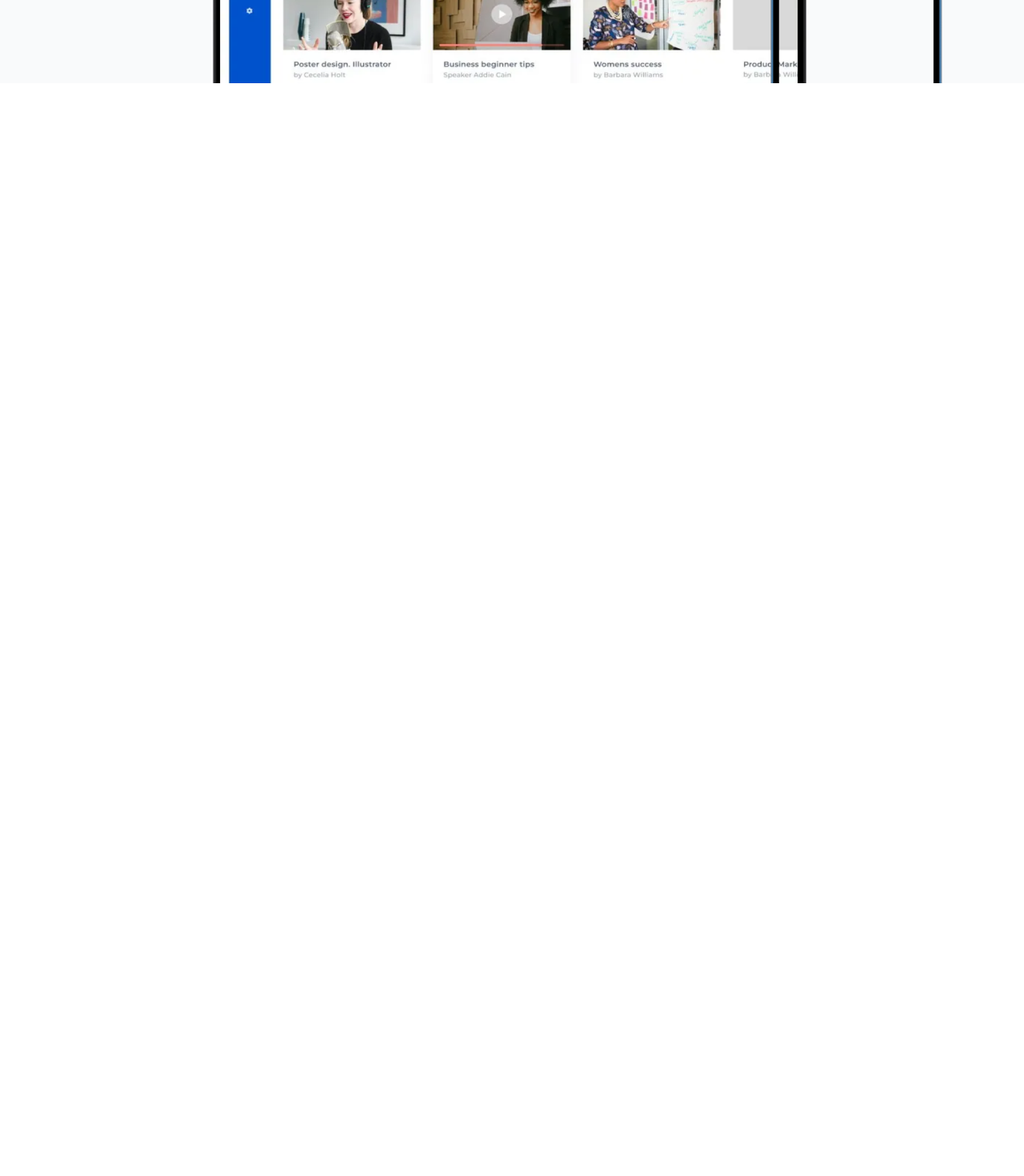
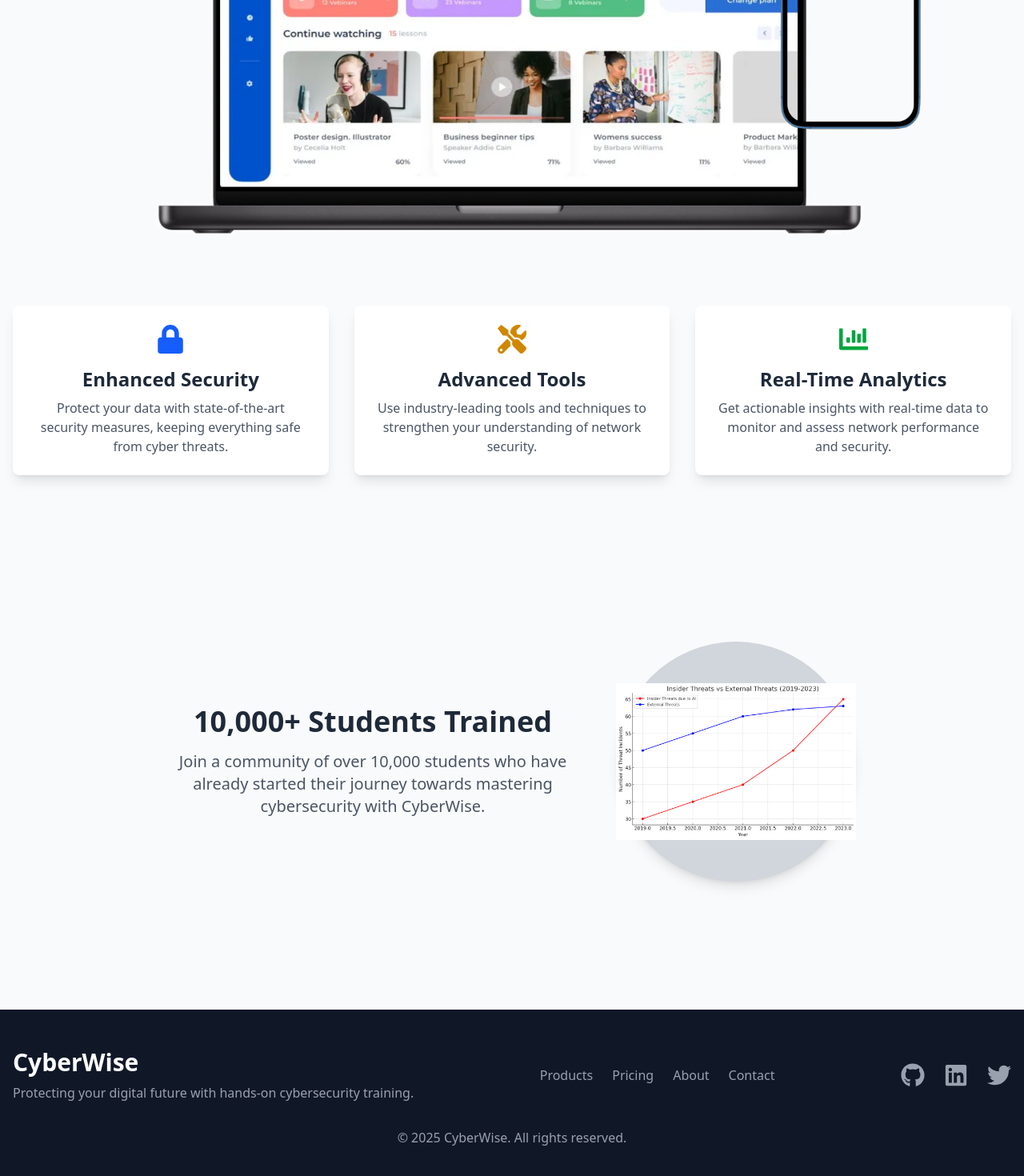
Before and after one commit to PeanutSoup55/cwlanding, a React (Vite) app: page / in a window 1280 px wide. Shown: the part 1076-2546 px from the top of the page at 80% size. Before the commit the page ends 1180 px from the top, so only its background shows below. Built offline with nearby package versions, Linux system fonts and the light colour scheme.

Commit message:
added footer

```diff
--- a/package.json
+++ b/package.json
@@ -13,6 +13,7 @@
     "@tailwindcss/vite": "^4.0.9",
     "react": "^19.0.0",
     "react-dom": "^19.0.0",
+    "react-icons": "^5.5.0",
     "react-router-dom": "^7.2.0",
     "tailwindcss": "^4.0.9"
   },
--- a/src/App.jsx
+++ b/src/App.jsx
@@ -10,12 +10,12 @@ const App = () => {
       <Hero />
 
       {/* Blobs with pointer-events-none so they don’t block clicks */}
-      <div className="absolute top-[-20%] left-[-15%] w-[500px] h-[500px] bg-purple-300 mix-blend-multiply filter blur-2xl opacity-70 animate-lava-1 pointer-events-none"></div>
-      <div className="absolute top-[-20%] left-[5%] w-[460px] h-[460px] bg-yellow-400 mix-blend-multiply filter blur-2xl opacity-70 animate-lava-2 animation-delay-2000 pointer-events-none"></div>
-      <div className="absolute top-[-20%] left-[25%] w-[430px] h-[430px] bg-blue-400 mix-blend-multiply filter blur-2xl opacity-70 animate-lava-3 animation-delay-4000 pointer-events-none"></div>
-      <div className="absolute top-[-20%] left-[45%] w-[400px] h-[400px] bg-pink-500 mix-blend-multiply filter blur-2xl opacity-70 animate-lava-4 animation-delay-1000 pointer-events-none"></div>
-      <div className="absolute top-[-20%] left-[65%] w-[450px] h-[450px] bg-green-300 mix-blend-multiply filter blur-2xl opacity-70 animate-lava-1 animation-delay-500 pointer-events-none"></div>
-      <div className="absolute top-[-20%] right-[-15%] w-[500px] h-[500px] bg-red-400 mix-blend-multiply filter blur-2xl opacity-70 animate-lava-2 animation-delay-1500 pointer-events-none"></div>
+      <div className="absolute top-[-10%] left-[-15%] w-[500px] h-[500px] bg-purple-300 mix-blend-multiply filter blur-2xl opacity-70 animate-lava-1 pointer-events-none"></div>
+      <div className="absolute top-[-10%] left-[5%] w-[460px] h-[460px] bg-yellow-400 mix-blend-multiply filter blur-2xl opacity-70 animate-lava-2 animation-delay-2000 pointer-events-none"></div>
+      <div className="absolute top-[-10%] left-[25%] w-[430px] h-[430px] bg-blue-400 mix-blend-multiply filter blur-2xl opacity-70 animate-lava-3 animation-delay-4000 pointer-events-none"></div>
+      <div className="absolute top-[-10%] left-[45%] w-[400px] h-[400px] bg-pink-500 mix-blend-multiply filter blur-2xl opacity-70 animate-lava-4 animation-delay-1000 pointer-events-none"></div>
+      <div className="absolute top-[-10%] left-[65%] w-[450px] h-[450px] bg-green-300 mix-blend-multiply filter blur-2xl opacity-70 animate-lava-1 animation-delay-500 pointer-events-none"></div>
+      <div className="absolute top-[-10%] right-[-15%] w-[500px] h-[500px] bg-red-400 mix-blend-multiply filter blur-2xl opacity-70 animate-lava-2 animation-delay-1500 pointer-events-none"></div>
 
     </div>
   );
--- /dev/null
+++ b/src/components/Footer.jsx
@@ -0,0 +1,71 @@
+import React from "react";
+import { FaGithub, FaLinkedin, FaTwitter } from "react-icons/fa"; // React Icons
+
+const Footer = () => {
+  return (
+    <footer className="w-full bg-gray-900 text-white py-12 mt-20">
+      <div className="container mx-auto px-4">
+        <div className="flex flex-col md:flex-row items-center justify-between">
+          {/* Left Column - Company Info */}
+          <div className="mb-6 md:mb-0">
+            <h2 className="text-3xl font-semibold">CyberWise</h2>
+            <p className="text-gray-400 mt-2">
+              Protecting your digital future with hands-on cybersecurity training.
+            </p>
+          </div>
+
+          {/* Center Column - Links */}
+          <div className="flex flex-col md:flex-row items-center justify-center gap-6">
+            <a href="#products" className="text-gray-400 hover:text-white">
+              Products
+            </a>
+            <a href="#pricing" className="text-gray-400 hover:text-white">
+              Pricing
+            </a>
+            <a href="#about" className="text-gray-400 hover:text-white">
+              About
+            </a>
+            <a href="#contact" className="text-gray-400 hover:text-white">
+              Contact
+            </a>
+          </div>
+
+          {/* Right Column - Social Icons */}
+          <div className="flex gap-6">
+            <a
+              href="https://github.com/PeanutSoup55"
+              target="_blank"
+              rel="noopener noreferrer"
+              className="text-gray-400 hover:text-white"
+            >
+              <FaGithub size={30} />
+            </a>
+            <a
+              href="https://www.linkedin.com/in/ericblanchette/"
+              target="_blank"
+              rel="noopener noreferrer"
+              className="text-gray-400 hover:text-white"
+            >
+              <FaLinkedin size={30} />
+            </a>
+            <a
+              href="https://twitter.com/PeanutSoup55"
+              target="_blank"
+              rel="noopener noreferrer"
+              className="text-gray-400 hover:text-white"
+            >
+              <FaTwitter size={30} />
+            </a>
+          </div>
+        </div>
+
+        {/* Bottom Row - Copyright */}
+        <div className="mt-8 text-center text-gray-400">
+          <p>© {new Date().getFullYear()} CyberWise. All rights reserved.</p>
+        </div>
+      </div>
+    </footer>
+  );
+};
+
+export default Footer;
--- a/src/components/Hero.jsx
+++ b/src/components/Hero.jsx
@@ -3,6 +3,9 @@ import ex from "../assets/WEB2.png"; // Desktop Image
 import iphone from "../assets/iphone.png"; // Mobile Image
 import TypingEffect from "./TypingEffect";
 import { Link } from "react-router-dom";
+import { FaLock, FaTools, FaChartBar } from "react-icons/fa";
+import gr from '../assets/gr.png'
+import Footer from "./Footer";
 
 const Hero = () => {
   const [scrollY, setScrollY] = useState(0);
@@ -18,12 +21,13 @@ const Hero = () => {
 
   // Limit the scroll effect (for example, stop at 150px)
   const maxScroll = 150;
-  const scrollEffect = Math.min(scrollY * 0.1, maxScroll);
+  const scrollEffect = Math.min(scrollY * 0.05, maxScroll);
 
   return (
-    <div className="h-screen flex flex-col items-center justify-center px-4 mt-80">
+    <div className="mt-70 relative min-h-screen bg-gray-50 overflow-auto flex flex-col items-center justify-center"> {/* Updated Hero Section to Center Content */}
+
       {/* Header Text */}
-      <h1 className="h-30 text-7xl font-bold text-center bg-gradient-to-r from-blue-700 via-purple-500 to-pink-500 bg-clip-text text-transparent">
+      <h1 className="text-7xl font-bold text-center bg-gradient-to-r from-blue-700 via-purple-500 to-pink-500 bg-clip-text text-transparent">
         <TypingEffect text={"Master Cybersecurity With CyberWise"} speed={30} />
       </h1>
 
@@ -34,8 +38,12 @@ const Hero = () => {
 
       {/* Buttons */}
       <div className="flex space-x-4 mt-8">
-        <button className="px-6 py-3 text-white bg-gradient-to-r from-blue-500 to-blue-700 rounded-xl shadow-lg hover:scale-105 transition-transform duration-300"><Link to={"/pricing"}>Start Now →</Link></button>
-        <button className="px-6 py-3 text-blue-700 border-2 border-blue-700 rounded-xl hover:bg-blue-700 hover:text-white transition duration-300"><Link to={"/contact"}>Contact Sales →</Link></button>
+        <button className="px-6 py-3 text-white bg-gradient-to-r from-blue-500 to-blue-700 rounded-xl shadow-lg hover:scale-105 transition-transform duration-300">
+          <Link to={"/pricing"}>Start Now →</Link>
+        </button>
+        <button className="px-6 py-3 text-blue-700 border-2 border-blue-700 rounded-xl hover:bg-blue-700 hover:text-white transition duration-300">
+          <Link to={"/contact"}>Contact Sales →</Link>
+        </button>
       </div>
 
       {/* App Preview Section */}
@@ -51,7 +59,7 @@ const Hero = () => {
 
         {/* Mobile Preview with Scroll Effect */}
         <div
-          className="absolute right-[-10%] w-[220px]"
+          className="absolute top-[5%] right-[-7%] w-[180px]"
           style={{
             transform: `translateY(${scrollEffect}px)`, // Apply the limited scroll effect
           }}
@@ -63,6 +71,52 @@ const Hero = () => {
           />
         </div>
       </div>
+
+      {/* Features Section */}
+      <div className="mt-20 grid grid-cols-1 md:grid-cols-3 gap-8 px-4 max-w-7xl mb-20">
+        {/* Feature 1 */}
+        <div className="flex flex-col items-center bg-white p-6 shadow-lg rounded-lg">
+          <FaLock className="text-4xl text-blue-600 mb-4" />
+          <h3 className="text-2xl font-semibold text-gray-800">Enhanced Security</h3>
+          <p className="text-center text-gray-600 mt-2">
+            Protect your data with state-of-the-art security measures, keeping everything safe from cyber threats.
+          </p>
+        </div>
+
+        {/* Feature 2 */}
+        <div className="flex flex-col items-center bg-white p-6 shadow-lg rounded-lg">
+          <FaTools className="text-4xl text-yellow-600 mb-4" />
+          <h3 className="text-2xl font-semibold text-gray-800">Advanced Tools</h3>
+          <p className="text-center text-gray-600 mt-2">
+            Use industry-leading tools and techniques to strengthen your understanding of network security.
+          </p>
+        </div>
+
+        {/* Feature 3 */}
+        <div className="flex flex-col items-center bg-white p-6 shadow-lg rounded-lg">
+          <FaChartBar className="text-4xl text-green-600 mb-4" />
+          <h3 className="text-2xl font-semibold text-gray-800">Real-Time Analytics</h3>
+          <p className="text-center text-gray-600 mt-2">
+            Get actionable insights with real-time data to monitor and assess network performance and security.
+          </p>
+        </div>
+      </div>
+      <div className="mt-32 mb-20 flex items-center justify-center gap-12 px-4">
+        {/* Statistic Text */}
+        <div className="text-center max-w-lg">
+          <h3 className="text-4xl font-semibold text-gray-800">10,000+ Students Trained</h3>
+          <p className="text-xl text-gray-600 mt-4">
+            Join a community of over 10,000 students who have already started their journey towards mastering cybersecurity with CyberWise.
+          </p>
+        </div>
+
+        {/* Statistic Image */}
+        <div className="w-[300px] h-[300px] bg-gray-300 rounded-full shadow-lg flex items-center justify-center">
+          <img src={gr} alt="" />
+          <p className="text-white text-4xl"></p> {/* Placeholder for the image */}
+        </div>
+      </div>
+      <Footer/>
     </div>
   );
 };
--- a/src/main.jsx
+++ b/src/main.jsx
@@ -8,6 +8,7 @@ import Documentation from './components/Documentation.jsx'
 import Products from './components/Products.jsx'
 import AboutUs from './components/AboutUs.jsx'
 import Payment from './components/Payment.jsx'
+
 import { createBrowserRouter, RouterProvider } from 'react-router-dom';
 
 const router = createBrowserRouter([
```
Also changed, not shown: src/assets/gr.png (added), 1 other file (tests, documents, lock files or other folders).
